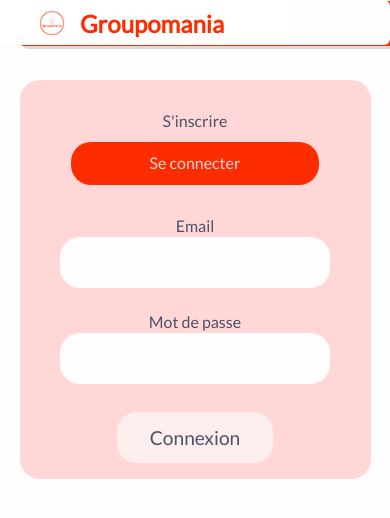
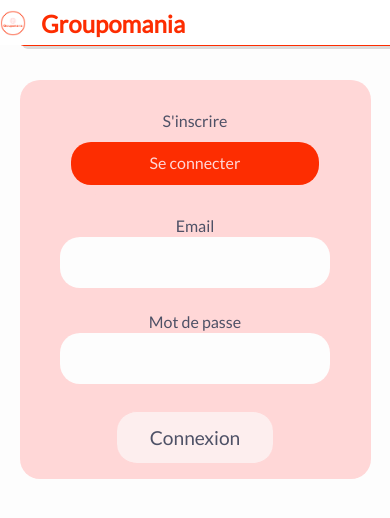
Before and after one commit to julienjamet/groupomania, a React (Create React App) app in the folder frontend/: page / in a window 390 px wide. Shown: the top 518 px of the page. Built offline with nearby package versions, Linux system fonts and the light colour scheme; no server answers.

Commit message:
correction responsive

```diff
--- a/frontend/src/styles/components/_navbar.scss
+++ b/frontend/src/styles/components/_navbar.scss
@@ -84,3 +84,16 @@ nav {
     width: 80%;
   }
 }
+@media all and (max-width: 768px) {
+  nav::after {
+    width: 100%;
+    background-color: white;
+    opacity: 1;
+  }
+
+  nav .nav-container {
+    width: 100%;
+    background-color: white;
+    opacity: 1;
+  }
+}
--- a/frontend/src/styles/index.css
+++ b/frontend/src/styles/index.css
@@ -287,6 +287,18 @@ nav .nav-container ul li img {
   }
   nav .nav-container {
     width: 80%;
+  }
+}
+@media all and (max-width: 768px) {
+  nav::after {
+    width: 100%;
+    background-color: white;
+    opacity: 1;
+  }
+  nav .nav-container {
+    width: 100%;
+    background-color: white;
+    opacity: 1;
   }
 }
 .thread-container, .home-header {
```
Also changed, not shown: 1 other file (tests, documents, lock files or other folders).
